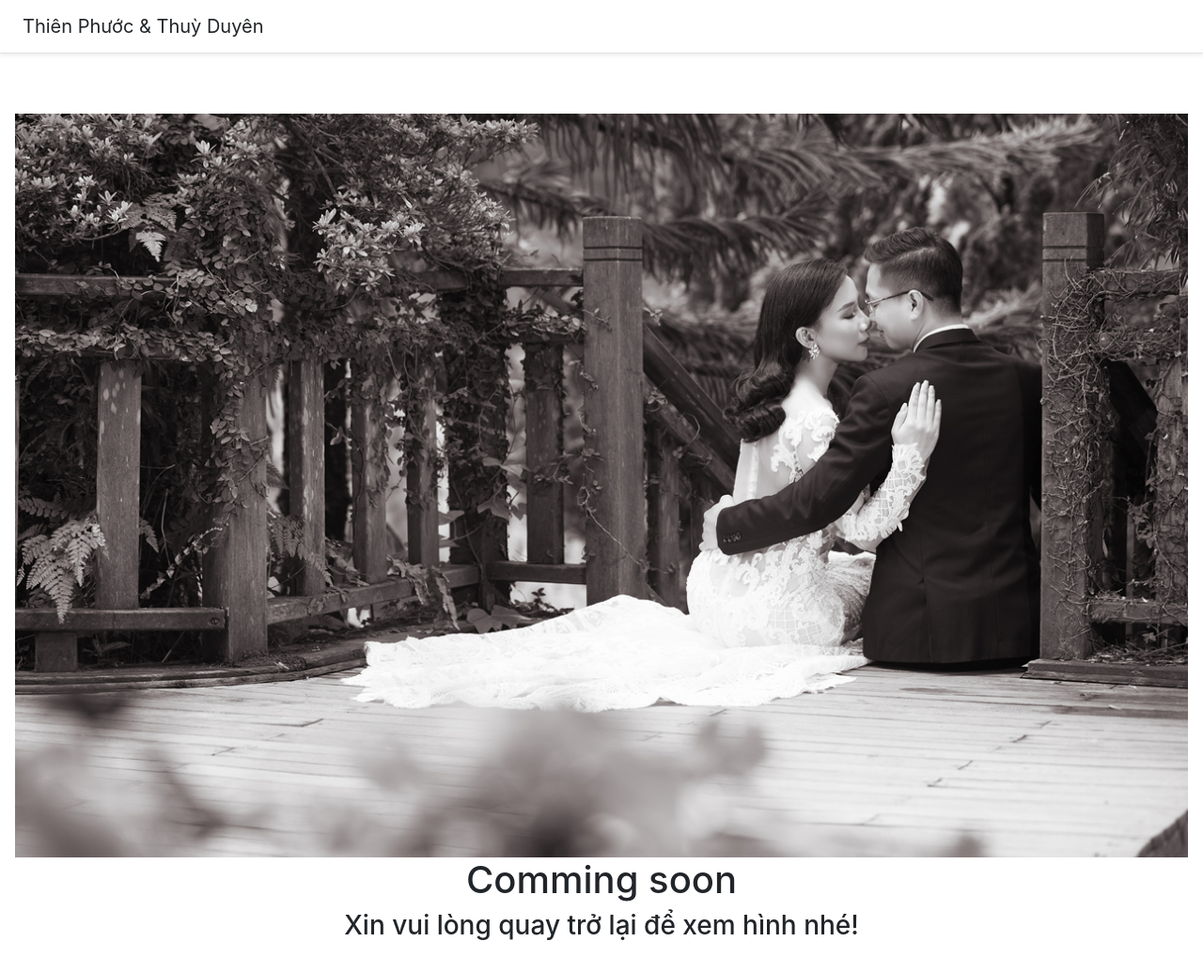
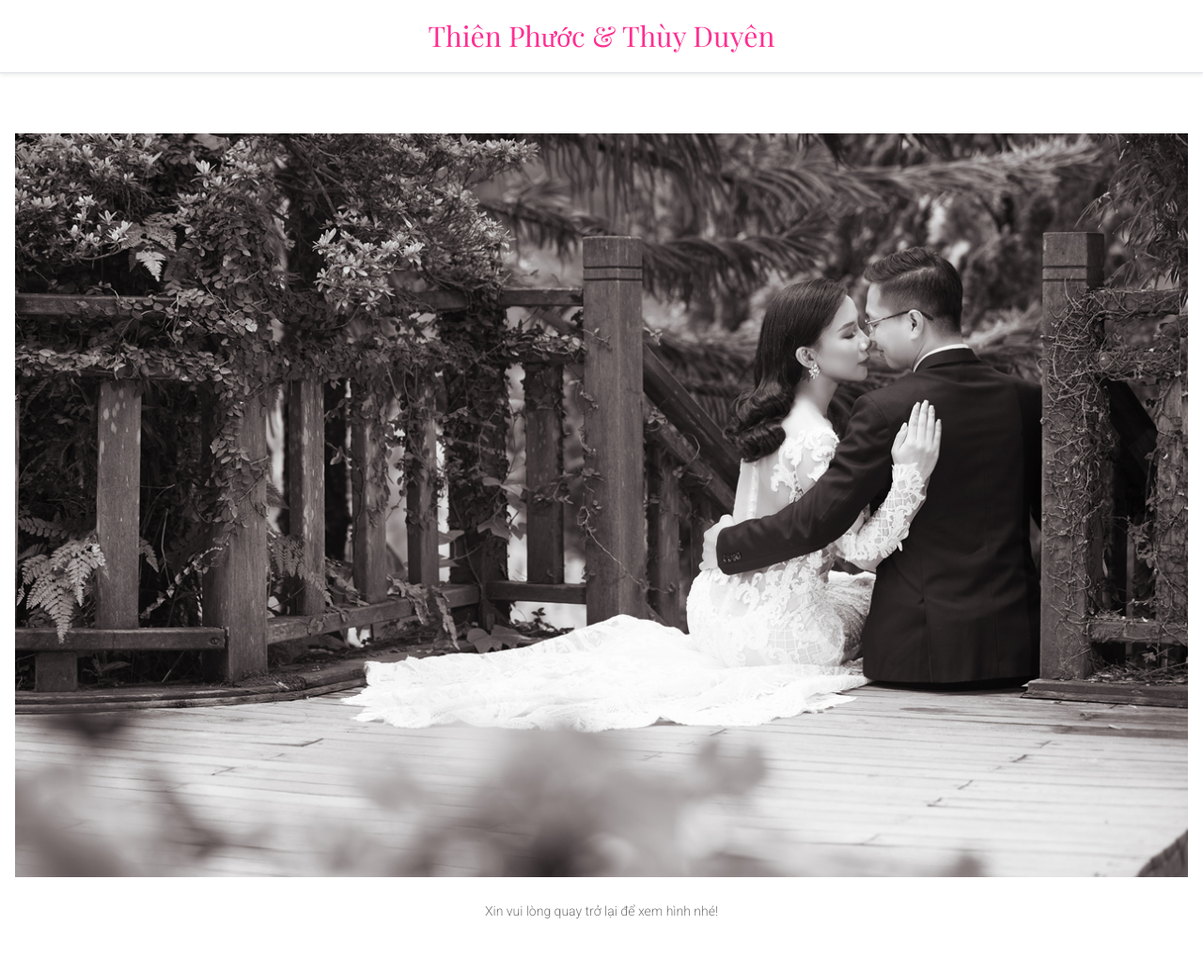
Before and after one commit to axlrose11/axlrose11.github.io, a plain HTML site: page index.html in a window 1280 px wide. Shown: the whole page at 94% size. Drawn offline with nearby package versions, Linux system fonts and the light colour scheme.

Commit message:
Add files via upload

```diff
--- a/index.html
+++ b/index.html
@@ -6,38 +6,28 @@
     <meta name="viewport" content="width=device-width, initial-scale=1, shrink-to-fit=no">
     <meta name="description" content="">
     <meta name="author" content="Phuoc Hoang">
-    <title>Thiên Phước & Thuỳ Duyên</title>
+    <title>Thiên Phước & Thùy Duyên</title>
 
     <link rel="canonical" href="">
 
     <!-- Bootstrap core CSS -->
     <link rel="stylesheet" href="https://stackpath.bootstrapcdn.com/bootstrap/4.3.1/css/bootstrap.min.css" integrity="sha384-ggOyR0iXCbMQv3Xipma34MD+dH/1fQ784/j6cY/iJTQUOhcWr7x9JvoRxT2MZw1T" crossorigin="anonymous">
 
-
-
-
     <!-- Custom styles -->
-    <link href="" rel="stylesheet">
+    <link href="assets/css/style.css" rel="stylesheet">
   </head>
 
   <body>
-    <div class="d-flex flex-column flex-md-row align-items-center p-3 px-md-4 mb-3 bg-white border-bottom shadow-sm">
-  <h5 class="my-0 mr-md-auto font-weight-normal">Thiên Phước & Thuỳ Duyên</h5>
-  <nav class="my-2 my-md-0 mr-md-3">
-<!--     <a class="p-2 text-dark" href="#">Features</a>
-    <a class="p-2 text-dark" href="#">Enterprise</a>
-    <a class="p-2 text-dark" href="#">Support</a>
-    <a class="p-2 text-dark" href="#">Pricing</a> -->
-  </nav>
+    <div class="flex-column flex-md-row align-items-center p-3 px-md-4 mb-3 bg-white border-bottom shadow-sm text-center">
+      <h2 class="site-heading my-0 mr-md-auto font-weight-normal">Thiên Phước & Thùy Duyên</h2>
     </div>
 
     <div class="px-3 py-3 pt-md-5 pb-md-4 mx-auto text-center">
       <img src="assets/images/home-banner.jpg" class="img-fluid" alt="Wedding photo">
-  <h1>Comming soon</h1>
-  <h3>Xin vui lòng quay trở lại để xem hình nhé!</h3>
+      <br>
+      <br>
+      <p>Xin vui lòng quay trở lại để xem hình nhé!</p>
     </div>
-
-
 
     <div class="container">
 
```
Lines whose indentation alone changed are shown as unchanged.
